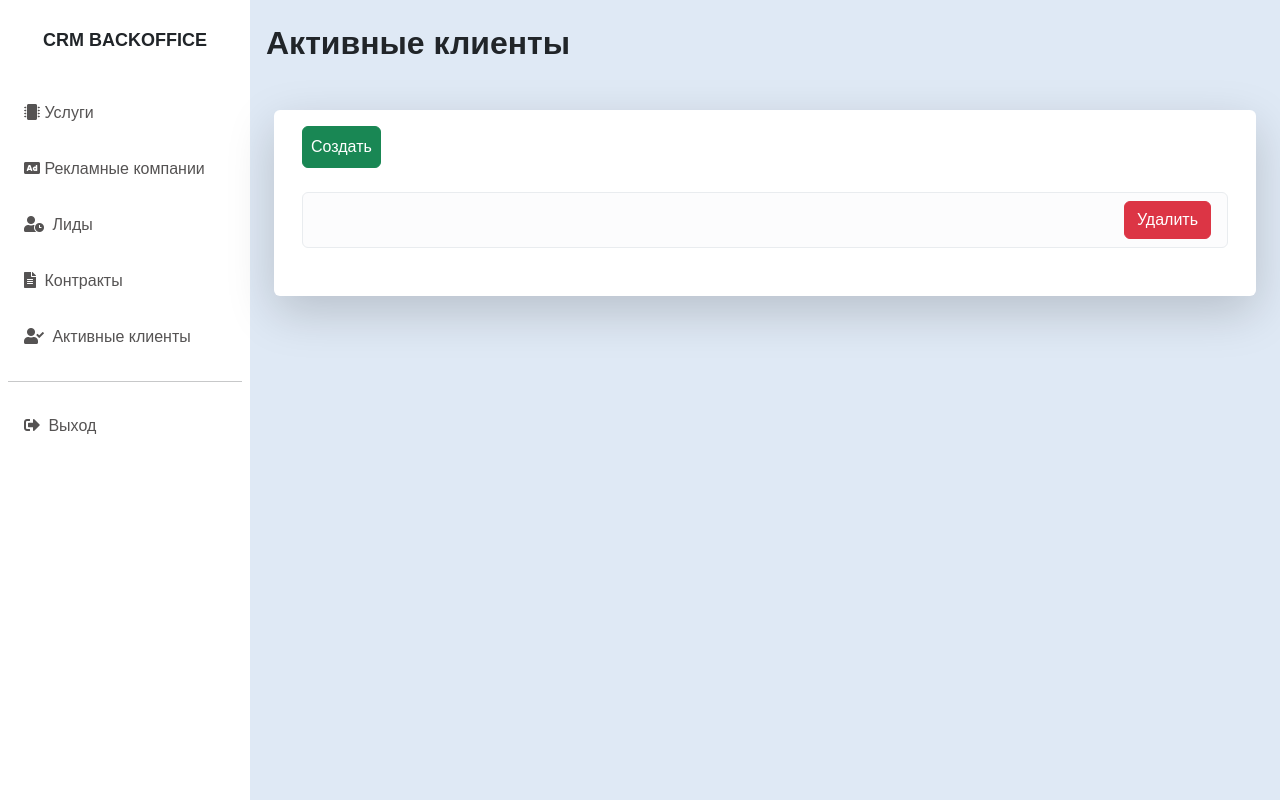
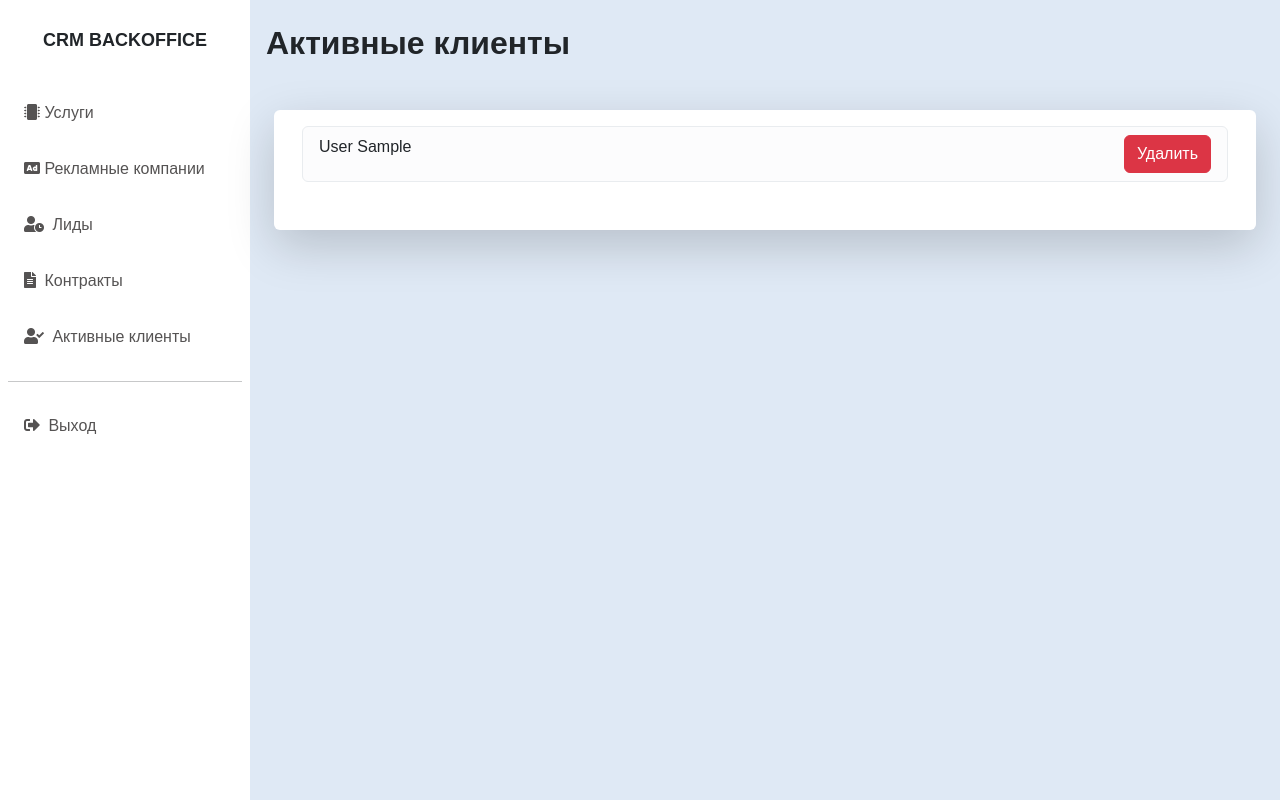
Before and after one commit to Nicksok2413/CRM, a Django app: page /customers/ in a window 1280 px wide. Run offline with Django 5.2, Linux system fonts and the light colour scheme; a user stored in the database is signed in; tables that the repository leaves empty hold one stand-in row (values such as "Sample post").

Commit message:
update customers templates & views

```diff
--- a/apps/customers/views.py
+++ b/apps/customers/views.py
@@ -104,7 +104,13 @@
         # Если да - перенаправляем обратно с сообщением об ошибке.
         # `hasattr` проверяет, есть ли у объекта `lead` атрибут `active_client_status`.
         # Этот атрибут создается Django автоматически благодаря OneToOneField.
-        if hasattr(self.lead, 'active_client_status') and self.lead.active_client_status is not None:
+        is_active = (
+                hasattr(self.lead, 'active_client_status') and
+                self.lead.active_client_status is not None and
+                not self.lead.active_client_status.is_deleted
+        )
+
+        if is_active:
             messages.error(request, f'Клиент "{self.lead}" уже является активным.')
             return HttpResponseRedirect(reverse('leads:list'))  # Возвращаемся в список лидов
 
--- a/templates/customers/customers-create.html
+++ b/templates/customers/customers-create.html
@@ -8,7 +8,7 @@
     </div>
     <div class="col"></div>
     <div class="col">
-        <form method="POST" action="{% url 'customers:create' %}">
+        <form method="POST" action="{% url 'customers:create_from_lead' lead.pk %}">
             {% csrf_token %}
             {{ form.as_p }}
             <button type="submit" class="btn btn-primary">Создать</button>
--- a/templates/customers/customers-detail.html
+++ b/templates/customers/customers-detail.html
@@ -10,9 +10,9 @@
     <div class="col">
         <div class="card border-dark shadow" style="background: #eee">
             <div class="card-body">
-                <h5 class="card-title fw-bold">{{ object.lead.last_name }} {{ object.lead.first_name }}</h5>
-                <p class="card-text">{{ object.lead.phone }}</p>
-                <div class="d-flex justify-content-end fw-bold">{{ object.lead.email }}</div>
+                <h5 class="card-title fw-bold">{{ object.potential_client.last_name }} {{ object.potential_client.first_name }}</h5>
+                <p class="card-text">{{ object.potential_client.phone }}</p>
+                <div class="d-flex justify-content-end fw-bold">{{ object.potential_client.email }}</div>
                 <div class="d-flex justify-content-center fw-bold">
                     <a href="{% url 'customers:edit' object.pk %}" class="btn btn-primary">Редактировать</a>
                 </div>
--- a/templates/customers/customers-list.html
+++ b/templates/customers/customers-list.html
@@ -3,14 +3,12 @@
 {% block content %}
 <h2 class="fw-bold">Активные клиенты</h2>
 <div class="row bg-white px-3 py-3 mx-2 my-5 rounded pb-5 shadow-lg">
-    <div class="hstack gap-3 pb-4">
-        <a href="{% url 'customers:create' %}" class="btn btn-success p-2">Создать</a>
-    </div>
+
     <div class="col">
         <ul class="list-group">
             {% for customer in customers %}
             <li class="list-group-item list-group-item-light d-flex justify-content-between">
-                <a href="{% url 'customers:detail' customer.pk %}" class="text-decoration-none link-dark">{{ customer.lead.last_name }} {{ customer.lead.first_name }}</a>
+                <a href="{% url 'customers:detail' customer.pk %}" class="text-decoration-none link-dark">{{ customer.potential_client.last_name }} {{ customer.potential_client.first_name }}</a>
                 <a href="{% url 'customers:delete' customer.pk %}" class="btn btn-danger">Удалить</a>
             </li>
             {% endfor %}
```
